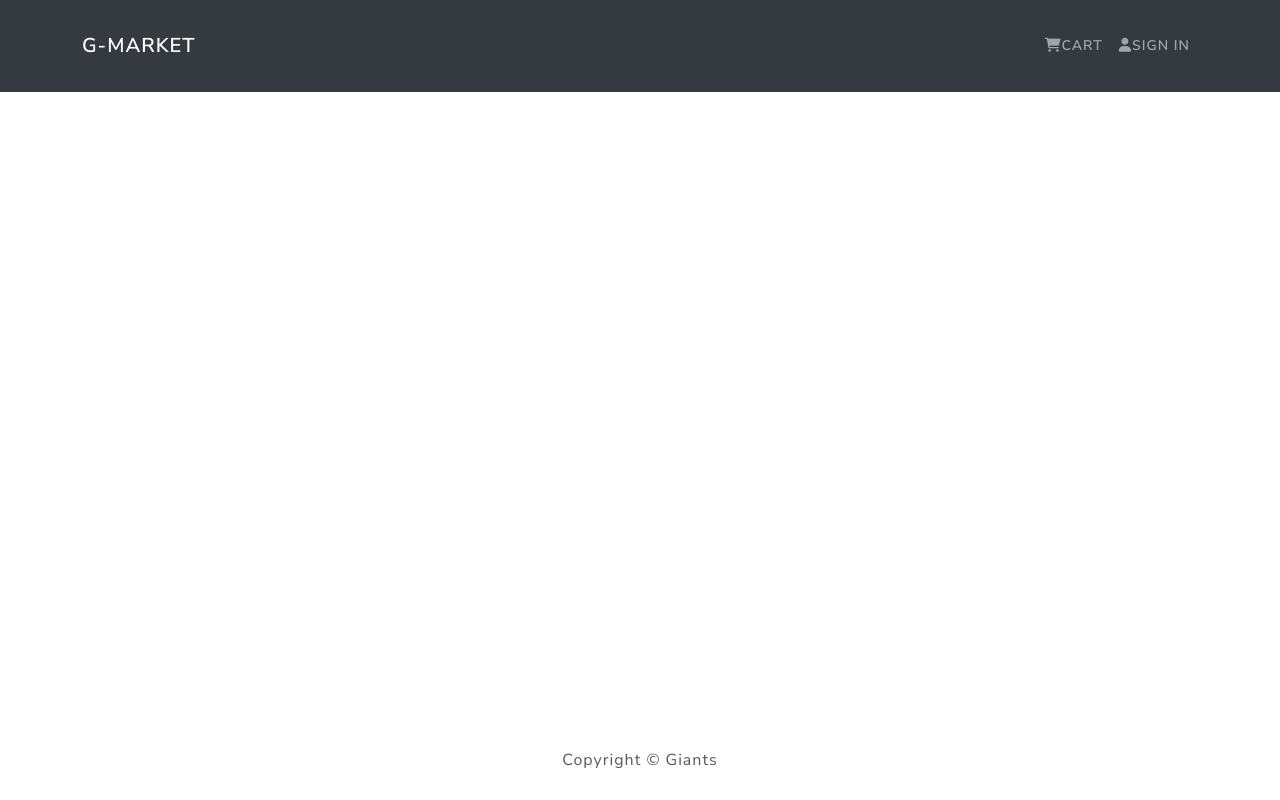
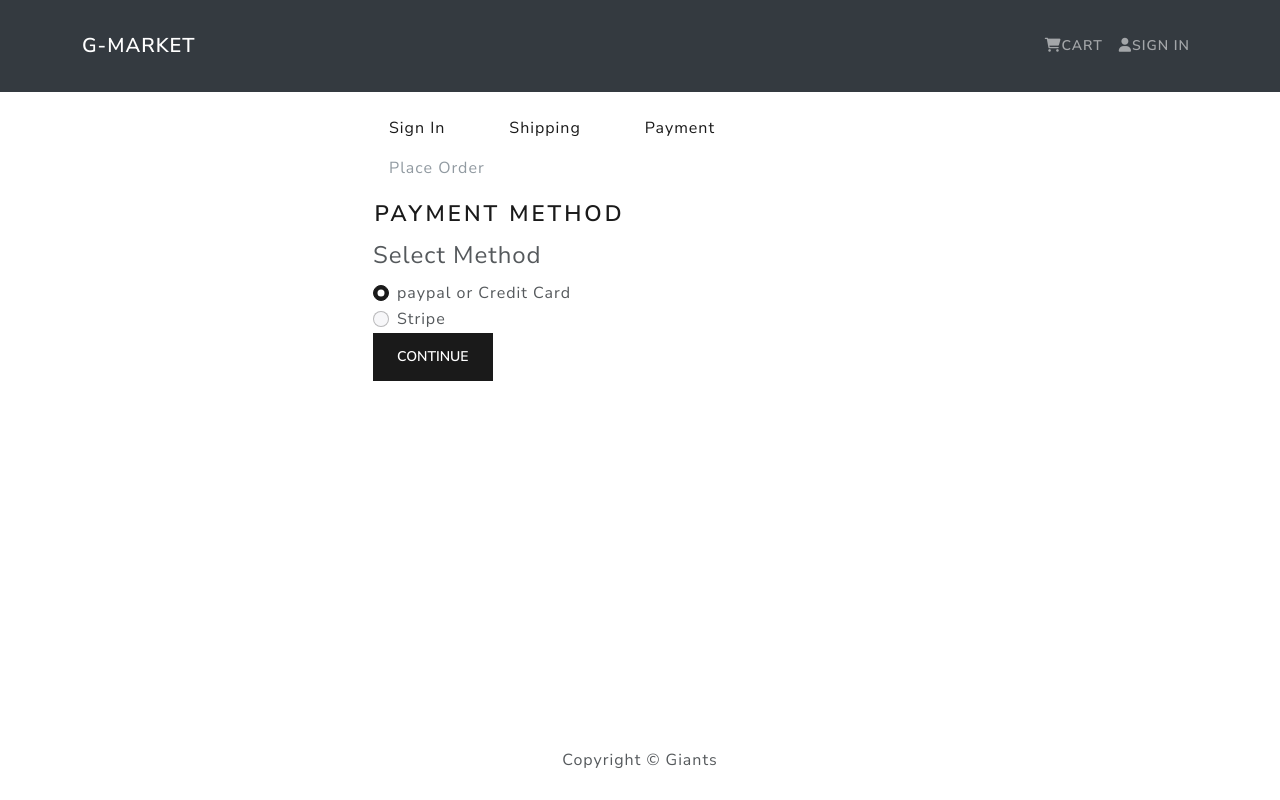
Before and after one commit to davidrwanda/G-market-frontend, a React (Create React App) app: page /payment in a window 1280 px wide. Built offline with nearby package versions, Linux system fonts and the light colour scheme.

Commit message:
shipping scree and checkout steps

```diff
--- a/src/App.js
+++ b/src/App.js
@@ -7,6 +7,7 @@ import HomeScreen from './screen/HomeScreen'
 import ProductScreen from './screen/ProductScreen'
 import CartScreen from './screen/CartScreen'
 import ShippingScreen from './screen/ShippingScreen'
+import PaymentScreen from './screen/PaymentScreen'
 import LoginScreen from './screen/LoginScreen'
 import RegisterScreen from './screen/RegisterScreen'
 import ProfileScreen from './screen/ProfileScreen'
@@ -27,6 +28,7 @@ const App = () => {
             <Route path='/cart/' element={<CartScreen />} />
             <Route path='/cart/:id/' element={<CartScreen />} />
             <Route path='/shipping' element={<ShippingScreen />} />
+            <Route path='/payment' element={<PaymentScreen />} />
           </Routes>
         </Container>
       </main>
--- a/src/actions/cartAction.js
+++ b/src/actions/cartAction.js
@@ -1,5 +1,5 @@
 import axios from 'axios'
-import { CART_ADD_ITEM, CART_REMOVE_ITEM,CART_SAVE_SHIPPING_ADDRESS } from '../constants/cartConstants'
+import { CART_ADD_ITEM, CART_REMOVE_ITEM,CART_SAVE_SHIPPING_ADDRESS,CART_SAVE_PAYMENT_METHOD } from '../constants/cartConstants'
 
 export const addTocart = (id, qty) => async (dispatch, getState) => {
   const { data } = await axios.get(`/api/products/${id}`)
@@ -30,3 +30,11 @@ export const saveShippingAddress = (data)=>(dispatch)=>{
   })
   localStorage.setItem('shippingAddress',JSON.stringify(data))
 }
+
+export const savePaymentMethod = (data)=>(dispatch)=>{
+  dispatch({
+      type:CART_SAVE_PAYMENT_METHOD,
+      payload:data
+  })
+  localStorage.setItem('paymentMethod',JSON.stringify(data))
+}
--- a/src/components/CheckoutSteps.js
+++ b/src/components/CheckoutSteps.js
@@ -2,40 +2,44 @@ import React from 'react'
 import { Nav } from 'react-bootstrap'
 import { LinkContainer } from 'react-router-bootstrap'
 
-const CheckoutSteps = (step1, step2, step3, step4) => {
+const CheckoutSteps = ({step1, step2, step3, step4}) => {
   return (
     <Nav>
-      <Nav.Item>{step1?(
+      <Nav.Item>
         <LinkContainer to='/login'>
+          {step1 ? (
             <Nav.Link>Sign In</Nav.Link>
+          ) : (
+            <Nav.Link disabled> sign In</Nav.Link>
+          )}
         </LinkContainer>
-
-
-      ):(<Nav.Link disabled> sign In</Nav.Link>)}
       </Nav.Item>
-      <Nav.Item>{step2?(
+      <Nav.Item>
         <LinkContainer to='/shipping'>
+          {step2 ? (
             <Nav.Link>Shipping</Nav.Link>
+          ) : (
+            <Nav.Link disabled> Shipping</Nav.Link>
+          )}
         </LinkContainer>
-
-
-      ):(<Nav.Link disabled> Payment</Nav.Link>)}
       </Nav.Item>
-      <Nav.Item>{step3?(
+      <Nav.Item>
         <LinkContainer to='/payment'>
+          {step3 ? (
             <Nav.Link>Payment</Nav.Link>
+          ) : (
+            <Nav.Link disabled> Payment</Nav.Link>
+          )}
         </LinkContainer>
-
-
-      ):(<Nav.Link disabled> Payment</Nav.Link>)}
       </Nav.Item>
-      <Nav.Item>{step4?(
+      <Nav.Item>
         <LinkContainer to='/placeorder'>
+          {step4 ? (
             <Nav.Link>Place Order</Nav.Link>
+          ) : (
+            <Nav.Link disabled> Place Order</Nav.Link>
+          )}
         </LinkContainer>
-
-
-      ):(<Nav.Link disabled> Place Order</Nav.Link>)}
       </Nav.Item>
     </Nav>
   )
--- a/src/constants/cartConstants.js
+++ b/src/constants/cartConstants.js
@@ -1,3 +1,4 @@
 export const CART_ADD_ITEM = 'CART_ADD_ITEM'
 export const CART_REMOVE_ITEM = 'CART_REMOVE_ITEM'
 export const CART_SAVE_SHIPPING_ADDRESS = 'CART_REMOVE_ITEM'
+export const CART_SAVE_PAYMENT_METHOD = 'CART_SAVE_PAYMENT_METHOD'
--- a/src/reducers/cartReducer.js
+++ b/src/reducers/cartReducer.js
@@ -1,4 +1,4 @@
-import { CART_ADD_ITEM, CART_REMOVE_ITEM,CART_SAVE_SHIPPING_ADDRESS } from '../constants/cartConstants'
+import { CART_ADD_ITEM, CART_REMOVE_ITEM,CART_SAVE_PAYMENT_METHOD,CART_SAVE_SHIPPING_ADDRESS } from '../constants/cartConstants'
 
 export const cartReducer = (state = { cartItems: [], shippingAddress:{} }, action) => {
   switch (action.type) {
@@ -29,6 +29,11 @@ export const cartReducer = (state = { cartItems: [], shippingAddress:{} }, actio
                 ...state,
                 shippingAddress:action.payload
             }
+            case CART_SAVE_PAYMENT_METHOD:
+              return{
+                  ...state,
+                  paymentMethod:action.payload
+              }
 
     default:
       return state
--- a/src/screen/PaymentScreen.js
+++ b/src/screen/PaymentScreen.js
@@ -0,0 +1,61 @@
+import React, { useState } from 'react'
+import { useDispatch, useSelector } from 'react-redux'
+import { Form, Button, Col, Row, Nav } from 'react-bootstrap'
+import { Link, useParams, useNavigate, useLocation } from 'react-router-dom'
+import FormContainer from '../components/FormContainer'
+import CheckoutSteps from '../components/CheckoutSteps'
+import { savePaymentMethod } from '../actions/cartAction'
+
+const PaymentScreen = () => {
+  const cart = useSelector((state) => state.cart)
+  const navigate = useNavigate()
+  const { shippingAddress } = cart
+  if (!shippingAddress) {
+    navigate('/shipping')
+  }
+  const [paymentMethod, setPaymentMethod] = useState('paypal')
+  const dispatch = useDispatch()
+  const submitHandler = (e) => {
+    e.preventDefault()
+    dispatch(savePaymentMethod(paymentMethod))
+    navigate('/placeorder')
+  }
+
+  return (
+    <FormContainer>
+      <CheckoutSteps step1 step2 step3/>
+      <h1></h1>
+      <h1>Payment Method</h1>
+      <Form onSubmit={submitHandler}>
+        <Form.Group controlId='address'>
+          <Form.Label as='legend'>Select Method</Form.Label>
+          <Col>
+            <Form.Check
+              type='radio'
+              label='paypal or Credit Card'
+              id='PayPal'
+              name='paymentMethod'
+              value='PayPal'
+              checked
+              onChange={(e) => setPaymentMethod(e.target.value)}
+            ></Form.Check>
+            <Form.Check
+              type='radio'
+              label='Stripe'
+              id='Stripe'
+              name='paymentMethod'
+              value='Stripe'
+              onChange={(e) => setPaymentMethod(e.target.value)}
+            ></Form.Check>
+          </Col>
+        </Form.Group>
+
+        <Button type='submit' variant='primary'>
+          Continue
+        </Button>
+      </Form>
+    </FormContainer>
+  )
+}
+
+export default PaymentScreen
```
Lines whose indentation alone changed are shown as unchanged.
